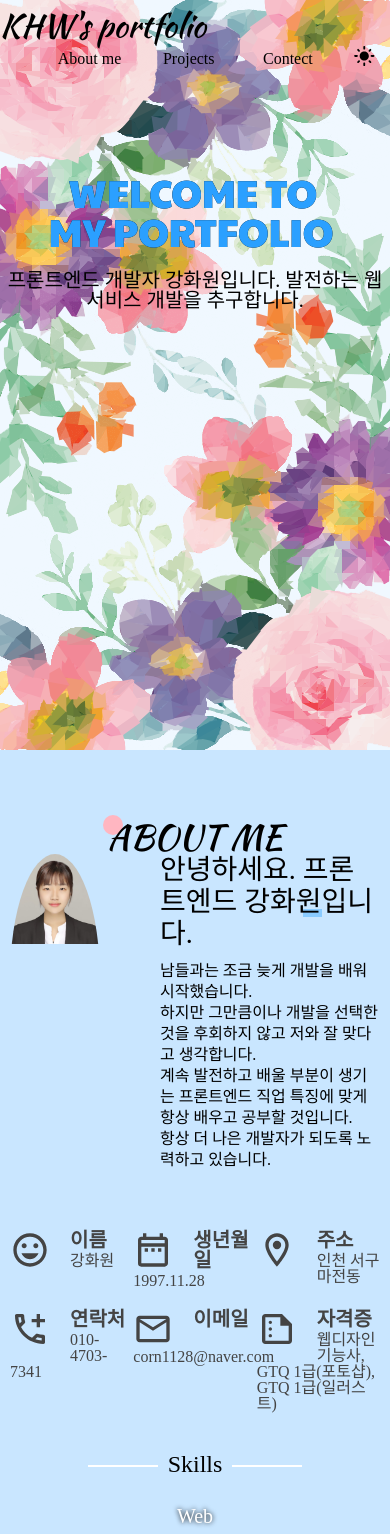
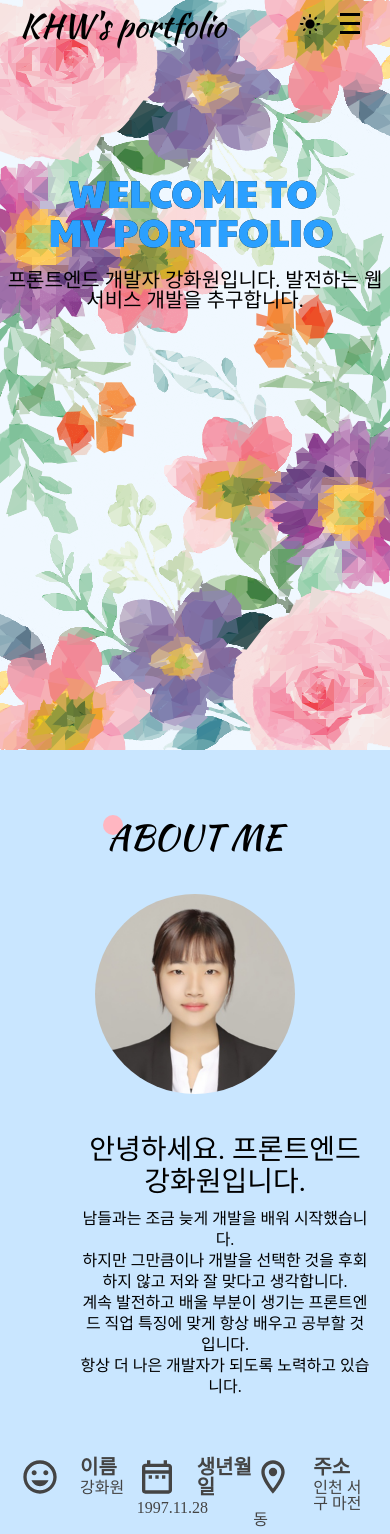
Before and after one commit to howwant/portfolio, a React (Create React App) app: page / in a window 390 px wide. Shown: the top 1534 px of the page. Built offline with nearby package versions, Linux system fonts and the light colour scheme.

Commit message:
반응형

```diff
--- a/package.json
+++ b/package.json
@@ -10,6 +10,7 @@
     "react": "^18.2.0",
     "react-dom": "^18.2.0",
     "react-icons": "^4.7.1",
+    "react-responsive": "^9.0.2",
     "react-scripts": "5.0.1",
     "styled-components": "^5.3.6",
     "styled-reset": "^4.4.4",
--- /dev/null
+++ b/src/api/media.js
@@ -0,0 +1,16 @@
+import React from "react"
+import { useMediaQuery } from "react-responsive"
+
+export const Mobile = ({ children }) => {
+  const isMobile = useMediaQuery({
+    query: "(max-width:768px)"
+  });
+  return <>{isMobile && children}</>
+}
+
+export const Pc = ({ children }) => {
+  const isPc = useMediaQuery({
+    query: "(min-width:769px)"
+  });
+  return <>{isPc && children}</>
+}
--- a/src/components/aboutMe.js
+++ b/src/components/aboutMe.js
@@ -185,6 +185,7 @@ const StyledAboutMe = styled.div`
     .img-box {
         display: flex;
         justify-content: center;
+        flex-wrap: wrap;
         .img {
             border-radius: 50%;
             overflow: hidden;
@@ -268,5 +269,29 @@ const StyledAboutMe = styled.div`
             }
         }
     }
+    // 반응형
+    @media screen and (max-width: 1300px) {
+        #AboutMe {
+            padding: 70px 20px;
+        }
+    }
+    @media screen and (max-width: 975px) {
+        #AboutMe {
+            padding: 70px 20px;
+        }
+        .img-box {
+            .img {
+            margin: 40px 0;
+            width: 200px;
+            height: 200px;
+           }
+           .intro {
+            text-align: center;
+            h4 {
+                margin: 0 auto 10px;
+            }
+           }
+        }
+    }
 `;
 export default AboutMe;
--- a/src/components/layout/header.js
+++ b/src/components/layout/header.js
@@ -2,6 +2,7 @@ import { useEffect } from 'react';
 import { MdDarkMode, MdLightMode } from 'react-icons/md';
 import styled from 'styled-components';
 import ThemeContext from '../../api/themeContext';
+import { Pc, Mobile } from '../../api/media';
 
 const Header = () => {
     // 스크롤시 배경색 추가
@@ -25,11 +26,13 @@ const Header = () => {
                     <h1>KHW's portfolio</h1>
                 </li>
                 <li id="menuWarp">
-                    <ul id="menu">
-                        <li><a href="#AboutMe">About me</a></li>
-                        <li><a href="#Projects">Projects</a></li>
-                        <li><a href="#Contect">Contect</a></li>
-                    </ul>
+                    <Pc>
+                        <ul id="menu">
+                            <li><a href="#AboutMe">About me</a></li>
+                            <li><a href="#Projects">Projects</a></li>
+                            <li><a href="#Contect">Contect</a></li>
+                        </ul>
+                    </Pc>
                     <p id="darkMode">
                     <ThemeContext.Consumer>
                         { value =>  value.isDarkMode?
@@ -38,6 +41,19 @@ const Header = () => {
                         }
                     </ThemeContext.Consumer>
                     </p>
+                    <Mobile>
+                        <input type="checkbox" name='moblieMenu_check'id='moblieMenu_check'/>
+                        <label htmlFor="moblieMenu_check" className='moblieMenu_check'>
+                            <span></span>
+                            <span></span>
+                            <span></span>
+                        </label>
+                        <ul className="moblieMenu">
+                            <li><a href="#AboutMe">About me</a></li>
+                            <li><a href="#Projects">Projects</a></li>
+                            <li><a href="#Contect">Contect</a></li>
+                        </ul>
+                    </Mobile>
                 </li>
             </ul>
             </header>
@@ -140,6 +156,85 @@ const StyledHeader = styled.div`
         background: #ffffff73;
         backdrop-filter: blur(10px);
     }
+    // 반응형
+    @media screen and (max-width: 1300px) {
+        header > ul {
+            padding: 0 20px;
+            display: block;
+        }
+    }
+    @media screen and (max-width: 768px) {
+        #menuWarp {
+            min-width: auto;
+        }
+        #darkMode {
+            width: 40px;
+        }
+        #moblieMenu_check {
+            display: none;
+        }
+        #moblieMenu_check:checked + .moblieMenu_check {
+            span:nth-child(1){
+                transform:  rotate(-45deg) translate(-8px,4px);
+            }
+            span:nth-child(2){
+                display: none;
+            }
+            span:nth-child(3){
+                transform: rotate(45deg) translate(-8px,-4px);
+            }
+        }
+        .moblieMenu_check {
+            position: relative;
+            z-index: 9999;
+            display: flex;
+            flex-direction: column;
+            justify-content: space-between;
+            align-items: center;
+            width: 40px;
+            height: 21px;
+            span {
+                width: 20px;
+                height: 3px;
+                background: #000;
+                display: block;
+                transition: 0.3s;
+            }
+        }
+        .moblieMenu {
+            position: fixed;
+            z-index: 999;
+            top: 0;
+            right: 0;
+            width: 100%;
+            display: flex;
+            flex-direction: column;
+            background: #fff;
+            backdrop-filter: blur(10px);
+            text-align: center;
+            padding-top: 0;
+            height: 0;
+            overflow: hidden;
+            transition: 0.3s;
+            li {
+                a {
+                    padding: 10px 0;
+                    display: inline-block;
+                    border-top: 1px solid #eee;
+                    width: 100%;
+                    transition: 0.3s;
+                  }
+                  &:hover a {
+                    background: #eee;
+                  }
+            }
+
+        }
+        #moblieMenu_check:checked + .moblieMenu_check + .moblieMenu {
+            height: auto;
+            padding-top: 47px;
+        }
+    }
 `;
 
 export default Header
--- a/src/components/projects.js
+++ b/src/components/projects.js
@@ -154,6 +154,11 @@ const StyledProjects = styled.div`
 	.front-end {
 		padding-bottom: 50px;
 	}
-
+    // 반응형
+    @media screen and (max-width: 1300px) {
+        #Projects {
+            padding: 70px 20px;
+        }
+    }
 `;
 export default Projects;
```
Also changed, not shown: 2 other files (tests, documents, lock files or other folders).
